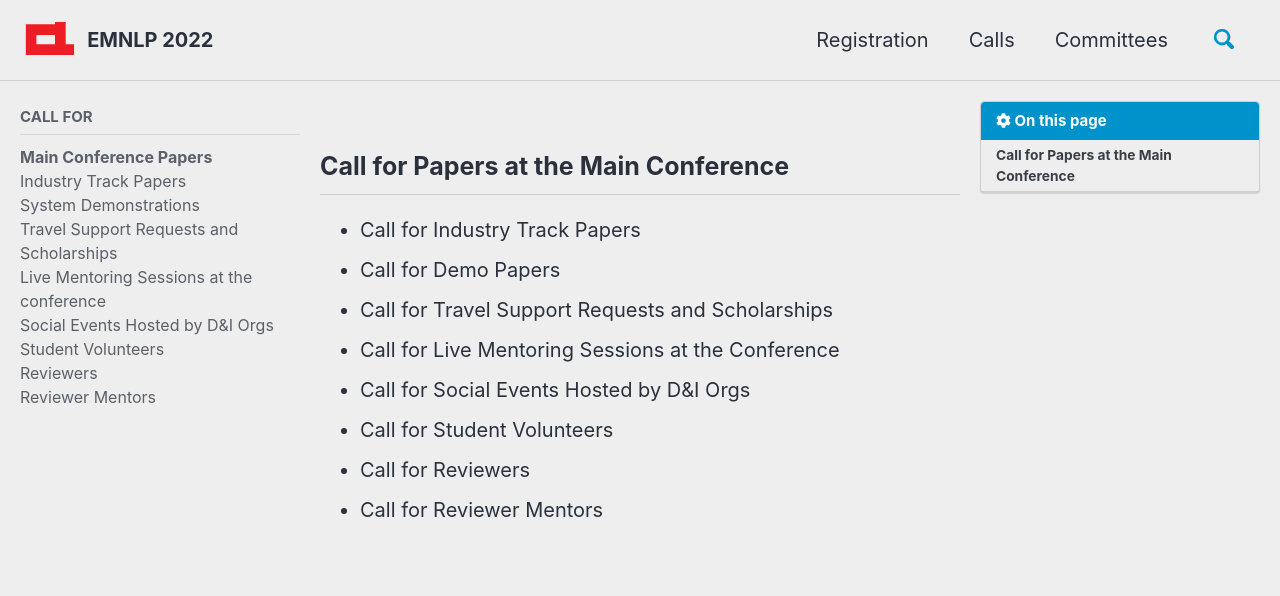
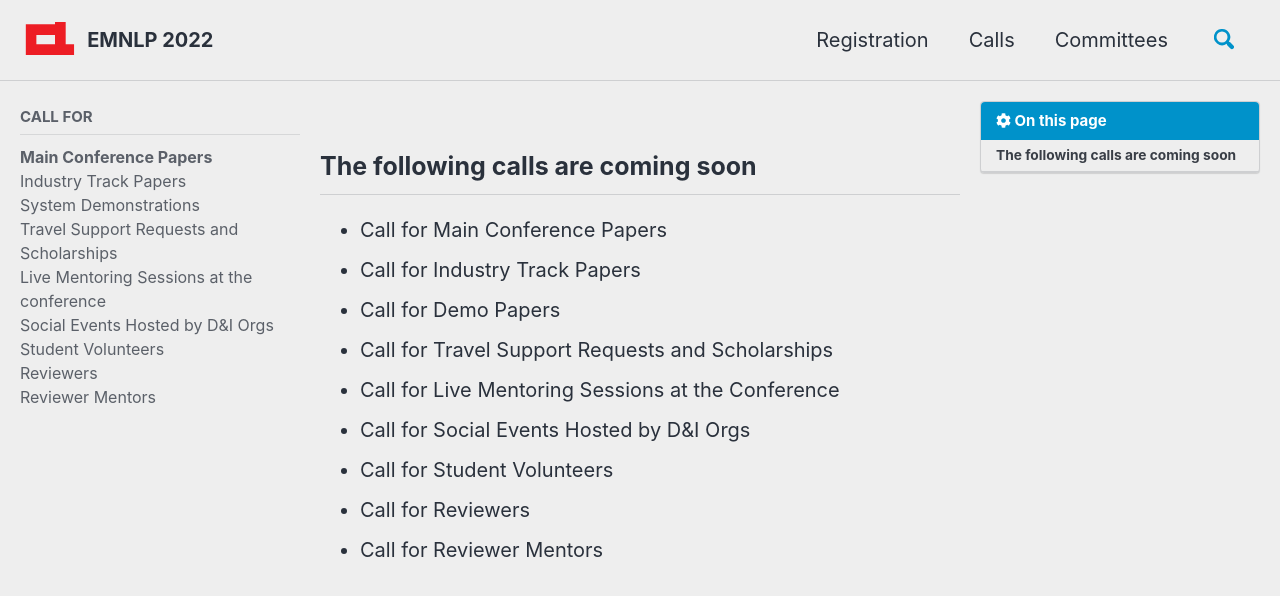
Before and after one commit to yxni98/EMNLP_2022, a Jekyll site: the page built from _pages/calls/papers-call.md, in a window 1280 px wide and 900 px high. Shown: the top 596 px of the window. Built offline with Jekyll 4.4.1, drawn with Linux system fonts in a browser that asks for light colours; cached includes are drawn as plain includes; nearby versions of some CDN libraries; comment, search, counter and statistics services are not loaded.

Commit message:
Update papers-call.md
adjust the "call for" content

```diff
--- a/_pages/calls/papers-call.md
+++ b/_pages/calls/papers-call.md
@@ -224,8 +224,9 @@ All accepted papers must be presented at the conference to appear in the proceed
 
 **General chair:** Kristina Toutanova (Google)-->
 
-## Call for Papers at the Main Conference
+## The following calls are coming soon
 
+- Call for Main Conference Papers
 - Call for Industry Track Papers
 - Call for Demo Papers
 - Call for Travel Support Requests and Scholarships
```
